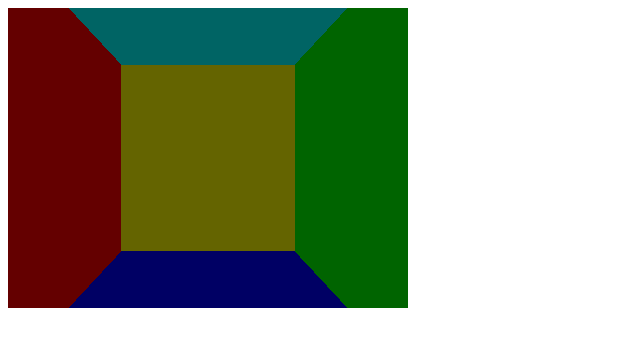
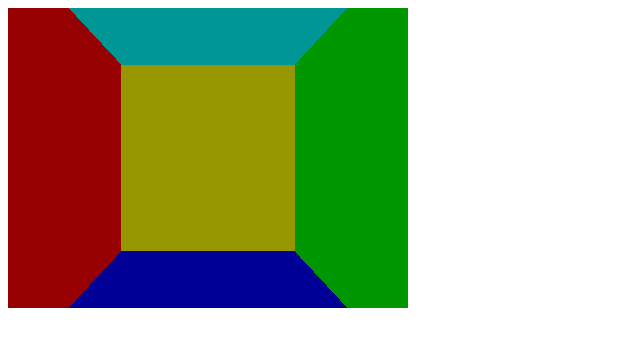
Before and after one commit to herobank110/nora, a plain HTML site: page src/v2/index.html in a window 1280 px wide. Shown: the whole page, without its empty margins (0-640 px from the left). Drawn offline with Linux system fonts and the light colour scheme.

Commit message:
brighter colors

```diff
--- a/src/v2/index.html
+++ b/src/v2/index.html
@@ -129,9 +129,9 @@
             for (let i = 0; i < s.h * s.w; i++) {
                 const ray = castCameraRay(c, s, i);
                 const o = findClosestIntersectingPlane(geo, ray)
-                buffer.data[(i * 4) + 0] = [100, 0, 0, 0, 100][o];
-                buffer.data[(i * 4) + 1] = [0, 100, 0, 100, 100][o];
-                buffer.data[(i * 4) + 2] = [0, 0, 100, 100, 0][o];
+                buffer.data[(i * 4) + 0] = [150, 0, 0, 0, 150][o];
+                buffer.data[(i * 4) + 1] = [0, 150, 0, 150, 150][o];
+                buffer.data[(i * 4) + 2] = [0, 0, 150, 150, 0][o];
                 buffer.data[(i * 4) + 3] = 255;
             }
         }
```
